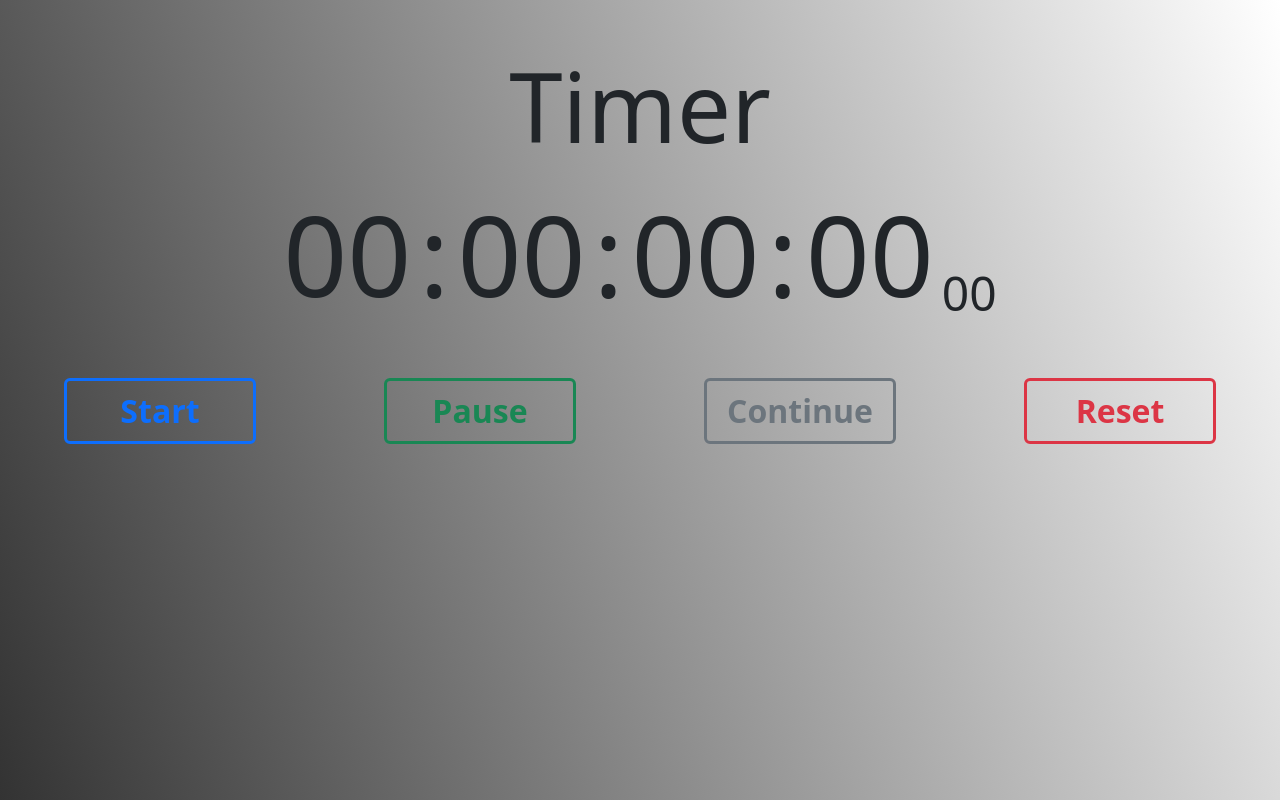
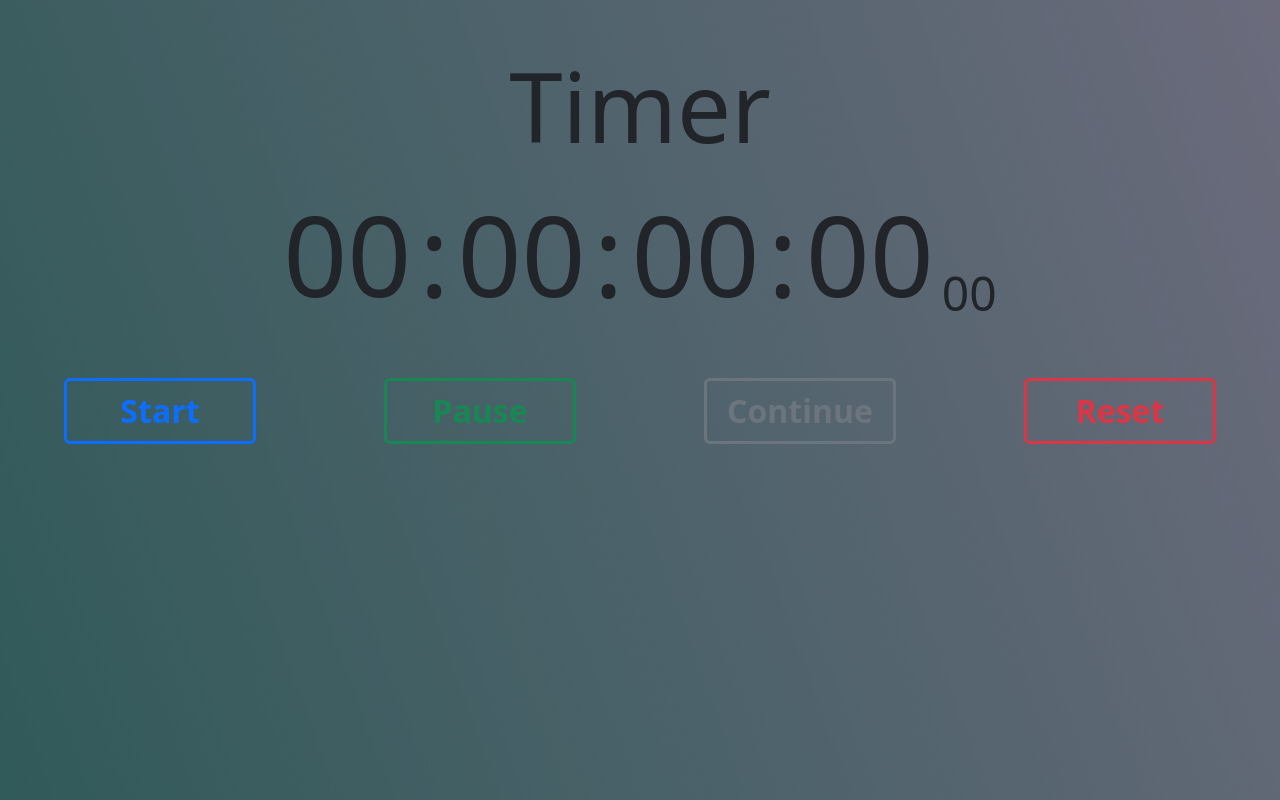
Before and after one commit to NinnoMexs/Timer, a plain HTML site: page index.html in a window 1280 px wide. Drawn offline with nearby package versions, Linux system fonts and the light colour scheme.

Commit message:
changed the background color

```diff
--- a/index.html
+++ b/index.html
@@ -7,7 +7,7 @@
     <link href="https://cdn.jsdelivr.net/npm/bootstrap@5.3.2/dist/css/bootstrap.min.css" rel="stylesheet" integrity="sha384-T3c6CoIi6uLrA9TneNEoa7RxnatzjcDSCmG1MXxSR1GAsXEV/Dwwykc2MPK8M2HN" crossorigin="anonymous">
     <script defer src="script.js"></script>
  </head>
-  <body style="background: linear-gradient(250deg, #ffffffff, #000c); background-attachment: fixed; background-repeat: no-repeat;">
+  <body style="background: linear-gradient(250deg,#6b6b7c,#315a5a ); background-attachment: fixed; background-repeat: no-repeat;">
     <h1 class="container-md d-flex justify-content-center mt-5 mb-4" style="font-size: 6em;">Timer</h1>
 
     <div class="container-md d-flex justify-content-center mb-5" id="timer">
```
